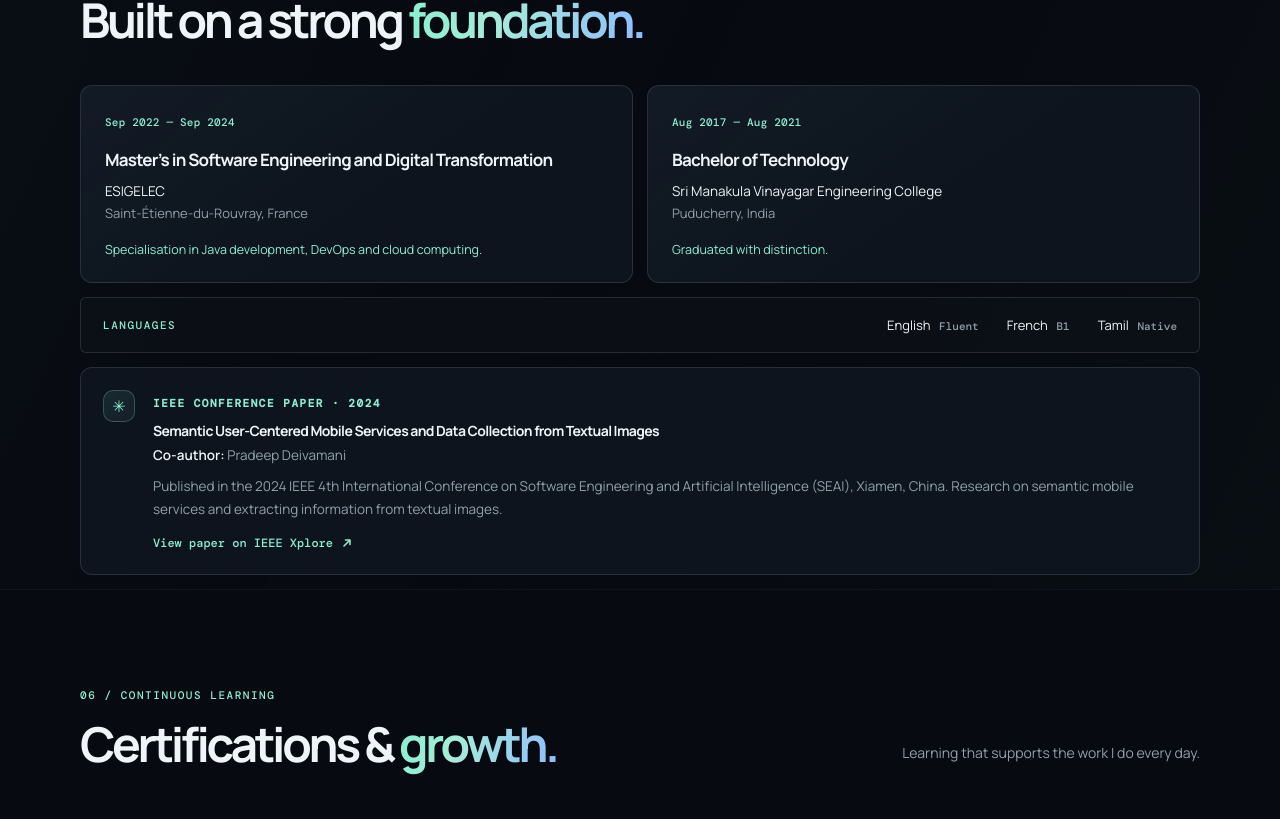
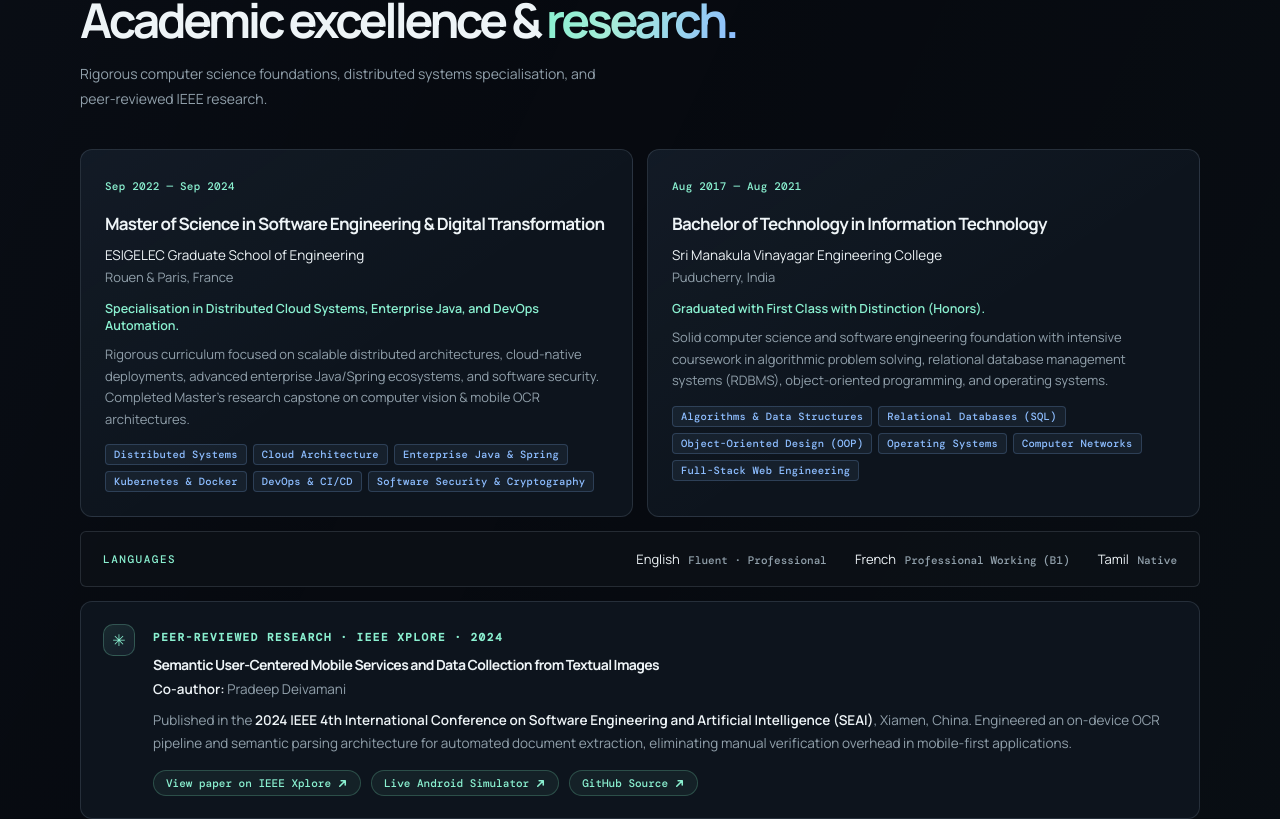
Before and after one commit to PradeepDEIVAMANI/My_Portfolio, a React (Create React App) app: page / in a window 1280 px wide. Shown: the part 6885-7704 px from the top of the page. Built offline with nearby package versions, Linux system fonts and the light colour scheme.

Commit message:
Elevate Education and IEEE Research section with curriculum pillars, live simulator links, and French translations

```diff
--- a/src/App.css
+++ b/src/App.css
@@ -123,7 +123,11 @@ a { color: inherit; text-decoration: none; }
 .education-card h3 { line-height: 1.5; margin: 18px 0 10px; }
 .education-card .role-company { margin-bottom: 4px; }
 .education-place { font-size: 13px; margin: 0; }
-.education-note { color: var(--accent); font-size: 12.5px; margin: 19px 0 0; }
+.education-note { color: var(--accent); font-size: 12.5px; margin: 14px 0 0; font-weight: 600; }
+.education-summary { color: var(--muted); font-size: 13px; line-height: 1.65; margin: 10px 0 14px; }
+.education-pillars { display: flex; flex-wrap: wrap; gap: 6px; margin-top: 12px; }
+.education-pillar-tag { font: 500 10.5px 'DM Mono', monospace; padding: 3px 8px; border-radius: 4px; background: rgba(141,189,255,.07); border: 1px solid rgba(141,189,255,.2); color: var(--accent-blue); letter-spacing: .02em; transition: all .2s ease; }
+.education-pillar-tag:hover { background: rgba(141,189,255,.14); border-color: var(--accent-blue); }
 .languages { margin: 14px 0 0; padding: 18px 22px; display: flex; align-items: center; gap: 28px; border: 1px solid var(--line); border-radius: 6px; background: rgba(14,19,26,.65); }
 .languages .eyebrow { margin-right: auto; font-size: 11px; }
 .languages span:not(.eyebrow) { font-size: 13px; }
@@ -135,7 +139,9 @@ a { color: inherit; text-decoration: none; }
 .publication-content { min-width: 0; }
 .publication-content p + p { margin-top: 7px; }
 .publication-content p strong { color: var(--text); font-weight: 600; }
-.publication-link { display: inline-flex; gap: 8px; align-items: center; margin-top: 13px; color: var(--accent); font: 500 12px 'DM Mono',monospace; }
+.publication-links { display: flex; flex-wrap: wrap; gap: 10px; margin-top: 14px; }
+.publication-link { display: inline-flex; gap: 6px; align-items: center; padding: 5px 12px; border-radius: 999px; background: rgba(131,240,196,.06); border: 1px solid rgba(131,240,196,.22); color: var(--accent); font: 500 11px 'DM Mono',monospace; transition: all .2s ease; text-decoration: none; }
+.publication-link:hover { background: rgba(131,240,196,.15); border-color: var(--accent); transform: translateY(-1px); color: var(--accent); }
 .publication-link:hover { color: var(--text); }
 .cert-section { padding-top: 98px; }
 .cert-grid { border-top: 1px solid var(--line); }
@@ -1354,3 +1360,6 @@ body { background: #070a10; }
     grid-template-columns: 1fr;
   }
 }
+
+.site-shell[data-theme="light"] .education-pillar-tag { background: rgba(50,111,208,.07); border-color: rgba(50,111,208,.2); color: #326fd0; }
+.site-shell[data-theme="light"] .publication-link { background: rgba(8,126,104,.07); border-color: rgba(8,126,104,.2); color: #087e68; }
--- a/src/Components/Education.js
+++ b/src/Components/Education.js
@@ -3,26 +3,99 @@ import { withTranslations } from "../i18n";
 import ArrowIcon from "./ArrowIcon";
 
 const education = [
-  { degree: "Master’s in Software Engineering and Digital Transformation", school: "ESIGELEC", place: "Saint-Étienne-du-Rouvray, France", date: "Sep 2022 — Sep 2024", note: "Specialisation in Java development, DevOps and cloud computing." },
-  { degree: "Bachelor of Technology", school: "Sri Manakula Vinayagar Engineering College", place: "Puducherry, India", date: "Aug 2017 — Aug 2021", note: "Graduated with distinction." },
+  {
+    degree: "Master of Science in Software Engineering & Digital Transformation",
+    school: "ESIGELEC Graduate School of Engineering",
+    place: "Rouen & Paris, France",
+    date: "Sep 2022 — Sep 2024",
+    note: "Specialisation in Distributed Cloud Systems, Enterprise Java, and DevOps Automation.",
+    summary: "Rigorous curriculum focused on scalable distributed architectures, cloud-native deployments, advanced enterprise Java/Spring ecosystems, and software security. Completed Master's research capstone on computer vision & mobile OCR architectures.",
+    pillars: [
+      "Distributed Systems",
+      "Cloud Architecture",
+      "Enterprise Java & Spring",
+      "Kubernetes & Docker",
+      "DevOps & CI/CD",
+      "Software Security & Cryptography",
+    ],
+  },
+  {
+    degree: "Bachelor of Technology in Information Technology",
+    school: "Sri Manakula Vinayagar Engineering College",
+    place: "Puducherry, India",
+    date: "Aug 2017 — Aug 2021",
+    note: "Graduated with First Class with Distinction (Honors).",
+    summary: "Solid computer science and software engineering foundation with intensive coursework in algorithmic problem solving, relational database management systems (RDBMS), object-oriented programming, and operating systems.",
+    pillars: [
+      "Algorithms & Data Structures",
+      "Relational Databases (SQL)",
+      "Object-Oriented Design (OOP)",
+      "Operating Systems",
+      "Computer Networks",
+      "Full-Stack Web Engineering",
+    ],
+  },
 ];
 
 function Education() {
-  return <section id="education" className="section-wrap section-block education-section">
-    <div className="section-heading"><div className="eyebrow">05 / EDUCATION</div><h2>Built on a strong <span className="accent-text">foundation.</span></h2></div>
-    <div className="education-grid">{education.map((item) => <article className="education-card" key={item.degree}><div className="role-date">{item.date}</div><h3>{item.degree}</h3><p className="role-company">{item.school}</p><p className="education-place">{item.place}</p><p className="education-note">{item.note}</p></article>)}</div>
-    <div className="languages"><span className="eyebrow">LANGUAGES</span><span>English <i>Fluent</i></span><span>French <i>B1</i></span><span>Tamil <i>Native</i></span></div>
+  return (
+    <section id="education" className="section-wrap section-block education-section">
+      <div className="section-heading">
+        <div className="eyebrow">05 / ACADEMIC FOUNDATIONS & RESEARCH</div>
+        <h2>Academic excellence & <span className="accent-text">research.</span></h2>
+        <p>Rigorous computer science foundations, distributed systems specialisation, and peer-reviewed IEEE research.</p>
+      </div>
+
+      <div className="education-grid">
+        {education.map((item) => (
+          <article className="education-card" key={item.degree}>
+            <div className="role-date">{item.date}</div>
+            <h3>{item.degree}</h3>
+            <p className="role-company">{item.school}</p>
+            <p className="education-place">{item.place}</p>
+            <p className="education-note">{item.note}</p>
+            <p className="education-summary">{item.summary}</p>
+            <div className="education-pillars">
+              {item.pillars.map((pillar) => (
+                <span className="education-pillar-tag" key={pillar}>{pillar}</span>
+              ))}
+            </div>
+          </article>
+        ))}
+      </div>
+
+      <div className="languages">
+        <span className="eyebrow">LANGUAGES</span>
+        <span>English <i>Fluent · Professional</i></span>
+        <span>French <i>Professional Working (B1)</i></span>
+        <span>Tamil <i>Native</i></span>
+      </div>
+
       <article className="publication">
         <span className="publication-icon" aria-hidden="true">✳</span>
         <div className="publication-content">
-        <span className="project-type">IEEE CONFERENCE PAPER · 2024</span>
+          <span className="project-type">PEER-REVIEWED RESEARCH · IEEE XPLORE · 2024</span>
           <h3>Semantic User-Centered Mobile Services and Data Collection from Textual Images</h3>
           <p><strong>Co-author:</strong> Pradeep Deivamani</p>
-        <p>Published in the 2024 IEEE 4th International Conference on Software Engineering and Artificial Intelligence (SEAI), Xiamen, China. Research on semantic mobile services and extracting information from textual images.</p>
-        <a className="publication-link" href="https://ieeexplore.ieee.org/document/10674372" target="_blank" rel="noreferrer">View paper on IEEE Xplore <ArrowIcon /></a>
+          <p>
+            Published in the <strong>2024 IEEE 4th International Conference on Software Engineering and Artificial Intelligence (SEAI)</strong>, Xiamen, China.
+            Engineered an on-device OCR pipeline and semantic parsing architecture for automated document extraction, eliminating manual verification overhead in mobile-first applications.
+          </p>
+          <div className="publication-links">
+            <a className="publication-link" href="https://ieeexplore.ieee.org/document/10674372" target="_blank" rel="noreferrer">
+              View paper on IEEE Xplore <ArrowIcon />
+            </a>
+            <a className="publication-link" href="https://pradeepdeivamani.github.io/Development-of-Android-application/" target="_blank" rel="noreferrer">
+              Live Android Simulator <ArrowIcon />
+            </a>
+            <a className="publication-link" href="https://github.com/PradeepDEIVAMANI/Development-of-Android-application" target="_blank" rel="noreferrer">
+              GitHub Source <ArrowIcon />
+            </a>
+          </div>
         </div>
       </article>
-  </section>;
+    </section>
+  );
 }
 
 export default withTranslations(Education);
--- a/src/i18n.js
+++ b/src/i18n.js
@@ -154,20 +154,50 @@ const translations = {
   "Production & observability": "Production et observabilité",
   "Frontend": "Frontend",
   "05 / EDUCATION": "05 / FORMATION",
-  "Built on a strong": "Une solide",
-  "foundation.": "formation.",
-  "Master’s in Software Engineering and Digital Transformation": "Master en génie logiciel et transformation numérique",
-  "Saint-Étienne-du-Rouvray, France": "Saint-Étienne-du-Rouvray, France",
-  "Specialisation in Java development, DevOps and cloud computing.": "Spécialisation en développement Java, DevOps et informatique en nuage.",
-  "Bachelor of Technology": "Licence en technologie",
-  "Graduated with distinction.": "Diplômé avec mention.",
+  "05 / ACADEMIC FOUNDATIONS & RESEARCH": "05 / FORMATION ACADÉMIQUE & RECHERCHE",
+  "Academic excellence &": "Excellence académique &",
+  "research.": "recherche.",
+  "Rigorous computer science foundations, distributed systems specialisation, and peer-reviewed IEEE research.": "Solides fondations en informatique, spécialisation en systèmes distribués et recherche scientifique publiée à l'IEEE.",
+
+  "Master of Science in Software Engineering & Digital Transformation": "Master of Science en Génie Logiciel & Transformation Numérique",
+  "ESIGELEC Graduate School of Engineering": "École d'Ingénieurs ESIGELEC",
+  "Rouen & Paris, France": "Rouen & Paris, France",
+  "Specialisation in Distributed Cloud Systems, Enterprise Java, and DevOps Automation.": "Spécialisation en systèmes distribués cloud, Java d'entreprise et automatisation DevOps.",
+  "Rigorous curriculum focused on scalable distributed architectures, cloud-native deployments, advanced enterprise Java/Spring ecosystems, and software security. Completed Master's research capstone on computer vision & mobile OCR architectures.": "Cursus approfondi axé sur les architectures distribuées hautement scalables, les déploiements cloud-native, l'écosystème Java/Spring d'entreprise et la sécurité logicielle. Projet de fin d'études axé sur la vision par ordinateur et l'OCR mobile.",
+  "Distributed Systems": "Systèmes distribués",
+  "Cloud Architecture": "Architecture Cloud",
+  "Enterprise Java & Spring": "Java & Spring d'entreprise",
+  "Kubernetes & Docker": "Kubernetes & Docker",
+  "DevOps & CI/CD": "DevOps & CI/CD",
+  "Software Security & Cryptography": "Sécurité logicielle & Cryptographie",
+
+  "Bachelor of Technology in Information Technology": "Bachelor of Technology en Technologies de l'Information",
+  "Sri Manakula Vinayagar Engineering College": "Sri Manakula Vinayagar Engineering College",
+  "Puducherry, India": "Pondichéry, Inde",
+  "Graduated with First Class with Distinction (Honors).": "Diplômé avec mention très bien (First Class with Distinction).",
+  "Solid computer science and software engineering foundation with intensive coursework in algorithmic problem solving, relational database management systems (RDBMS), object-oriented programming, and operating systems.": "Solides bases en informatique et génie logiciel avec un programme intensif en résolution algorithmique, bases de données relationnelles (SGBD), programmation orientée objet et systèmes d'exploitation.",
+  "Algorithms & Data Structures": "Algorithmes & Structures de données",
+  "Relational Databases (SQL)": "Bases de données relationnelles (SQL)",
+  "Object-Oriented Design (OOP)": "Conception orientée objet (POO)",
+  "Operating Systems": "Systèmes d'exploitation",
+  "Computer Networks": "Réseaux informatiques",
+  "Full-Stack Web Engineering": "Développement Full-Stack",
+
   "LANGUAGES": "LANGUES",
-  "Fluent": "Courant",
+  "English": "Anglais",
+  "French": "Français",
+  "Tamil": "Tamoul",
+  "Fluent · Professional": "Courant · Professionnel",
+  "Professional Working (B1)": "Usage professionnel (B1)",
   "Native": "Langue maternelle",
-  "IEEE CONFERENCE PAPER · 2024": "ARTICLE DE CONFÉRENCE IEEE · 2024",
+
+  "PEER-REVIEWED RESEARCH · IEEE XPLORE · 2024": "RECHERCHE SCIENTIFIQUE · IEEE XPLORE · 2024",
   "Co-author:": "Co-auteur :",
-  "Published in the 2024 IEEE 4th International Conference on Software Engineering and Artificial Intelligence (SEAI), Xiamen, China. Research on semantic mobile services and extracting information from textual images.": "Publié lors de la 4e conférence internationale IEEE 2024 sur le génie logiciel et l’intelligence artificielle (SEAI), à Xiamen, en Chine. Recherche sur les services mobiles sémantiques et l’extraction d’informations à partir d’images contenant du texte.",
+  "Published in the 2024 IEEE 4th International Conference on Software Engineering and Artificial Intelligence (SEAI), Xiamen, China.": "Publié lors de la conférence internationale IEEE 2024 sur le génie logiciel et l'intelligence artificielle (SEAI), Xiamen, Chine.",
+  "Engineered an on-device OCR pipeline and semantic parsing architecture for automated document extraction, eliminating manual verification overhead in mobile-first applications.": "Conception d'un pipeline d'OCR embarqué et d'une architecture d'analyse sémantique pour l'extraction automatisée de documents, supprimant la saisie manuelle dans les applications mobiles.",
   "View paper on IEEE Xplore": "Voir l’article sur IEEE Xplore",
+  "Live Android Simulator": "Simulateur Android interactif",
+  "GitHub Source": "Code source GitHub",
   "06 / CONTINUOUS LEARNING": "06 / FORMATION CONTINUE",
   "Certifications &": "Certifications et",
   "growth.": "progression.",
@@ -307,10 +337,6 @@ const translations = {
   "Business analyst collaboration": "Collaboration avec analystes métier",
 
   // Education & Languages
-  "English": "Anglais",
-  "French": "Français",
-  "Tamil": "Tamoul",
-  "Puducherry, India": "Pondichéry, Inde",
   "Semantic User-Centered Mobile Services and Data Collection from Textual Images": "Services mobiles sémantiques centrés utilisateur et collecte de données d’images textuelles",
 
   // Signal Items & Upper Headings
```
Lines whose indentation alone changed are shown as unchanged.
